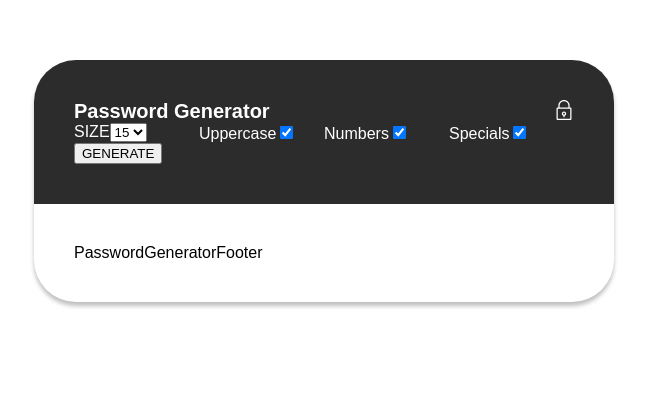
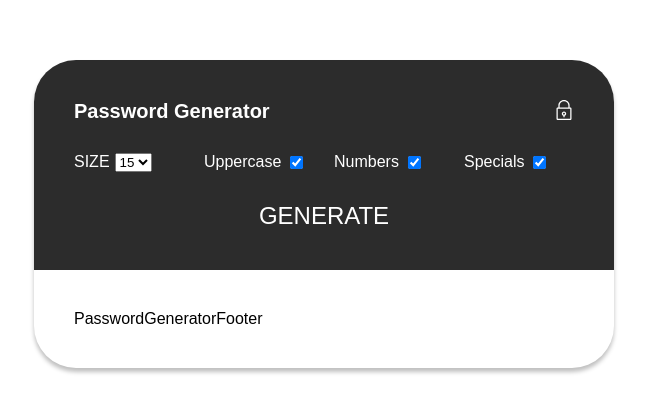
Before and after one commit to fran1014/passwordgenerator-react, a React (Create React App) app: page / in a window 1280 px wide. Shown: the part 140-552 px from the top of the page, without its empty margins (316-963 px from the left). Built offline with nearby package versions, Linux system fonts and the light colour scheme.

Commit message:
completed footer component

```diff
--- a/src/components/PasswordGeneratorBody/PasswordGeneratorBody.jsx
+++ b/src/components/PasswordGeneratorBody/PasswordGeneratorBody.jsx
@@ -1,7 +1,7 @@
 import s from './style.module.css'
 
 export function PasswordGeneratorBody () {
-    return <form className={s.root}>
+    return <form>
         <div className={s.grid_container}>
         <div className={s.grid_item}>
         SIZE
@@ -25,7 +25,9 @@ export function PasswordGeneratorBody () {
             <input type='checkbox' defaultChecked/>
         </div>
         </div>
+        <div className={s.btn_container}>
         <button className={s.btn_generate}> GENERATE </button>
+        </div>
     </form>
 
 }
--- a/src/components/PasswordGeneratorBody/style.module.css
+++ b/src/components/PasswordGeneratorBody/style.module.css
@@ -1,5 +1,28 @@
+
+
+
 .grid_container{
     display:grid;
     grid-template-columns: repeat(4,1fr);
+    margin:30px 0px;
+    gap: 20px;
+}
 
+.grid_item{
+    display: flex;
+    gap: 5px;
 }
+
+.btn_container{
+    display: flex;
+    justify-content: center;
+}
+
+.btn_generate:hover {
+    cursor: pointer;
+}
+
+.btn_generate {
+    all:unset;
+    font-size: x-large
+}
```
